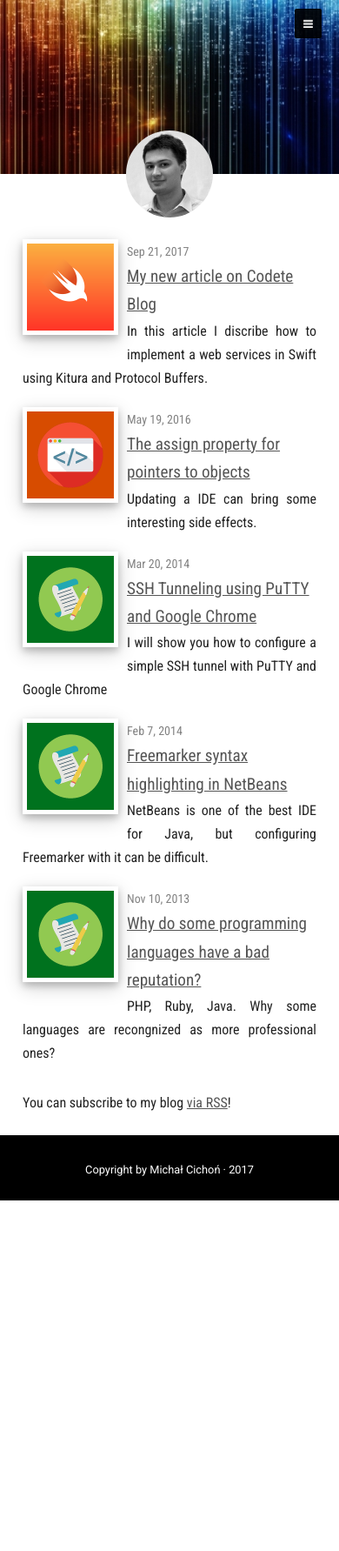
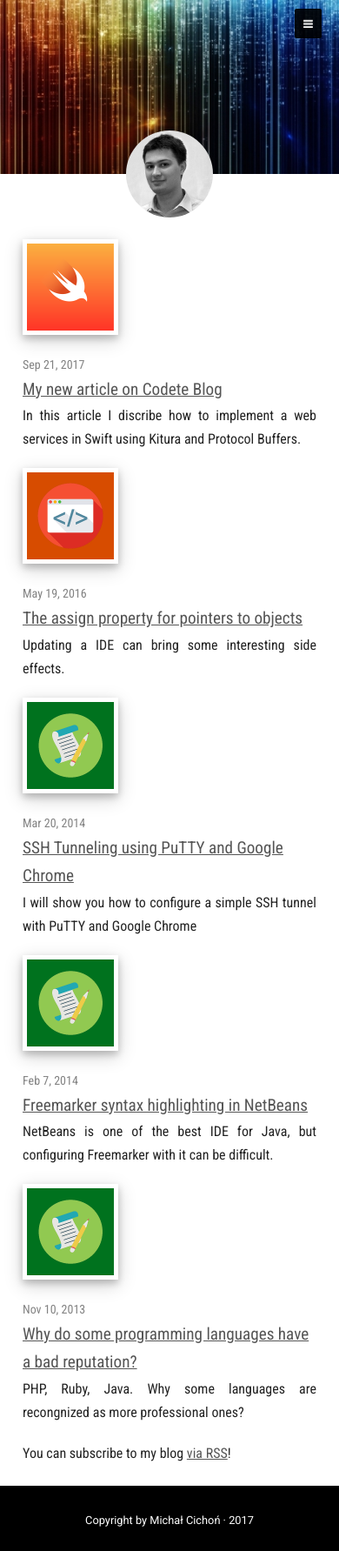
Before and after one commit to michalcichon/michalcichon.github.io, a Jekyll site: the page built from blog.html, in a window 390 px wide. Shown: the whole page at 87% size. Built offline with Jekyll 4.4.1, drawn with Linux system fonts in a browser that asks for light colours; before the commit the page ends 1380 px from its top, so only the background shows below that.

Commit message:
CSS fix for mobile

```diff
--- a/css/main.css
+++ b/css/main.css
@@ -172,6 +172,11 @@ html, body {
 
   #menu.responsive ul li a:hover {
     background: rgba(0, 0, 0, 0.2);
+  }
+
+  #main-space-content .post-thumbnail {
+    float: none;
+    display: block;
   }
 }
 
```
Also changed, not shown: css/main.min.css.
